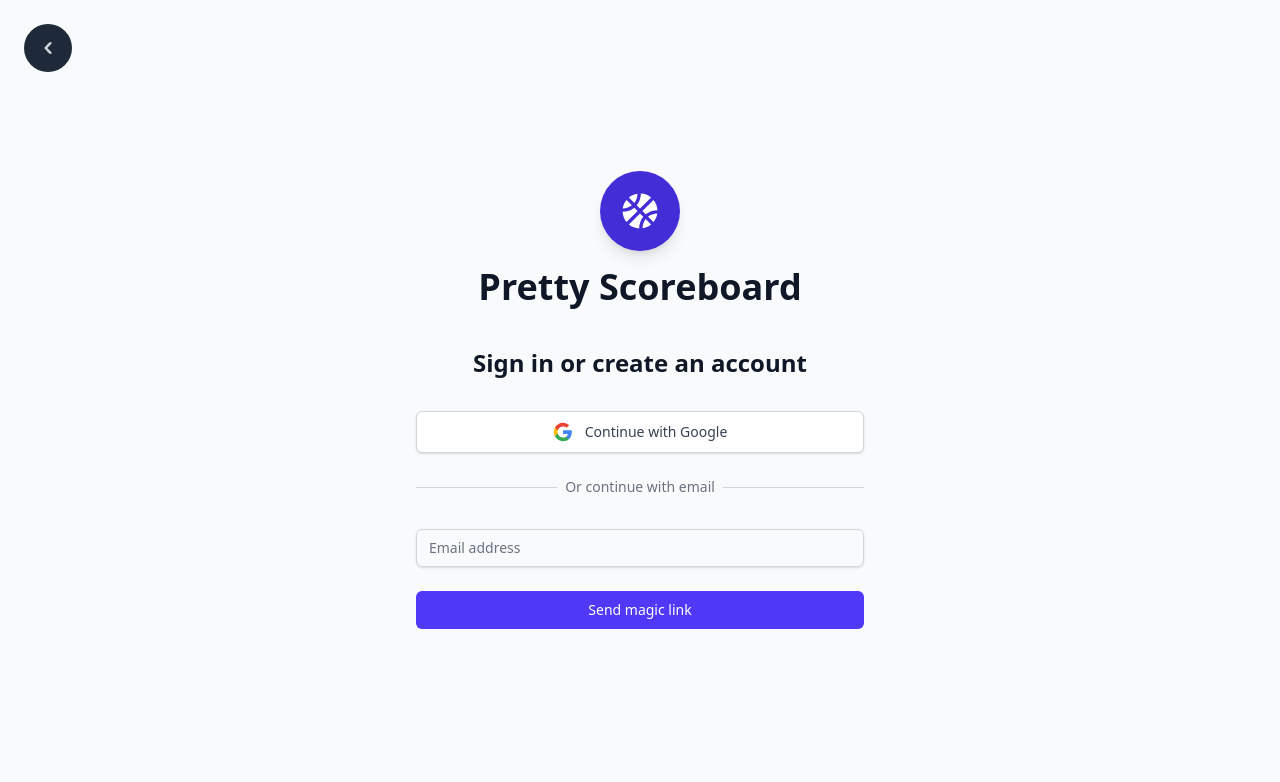
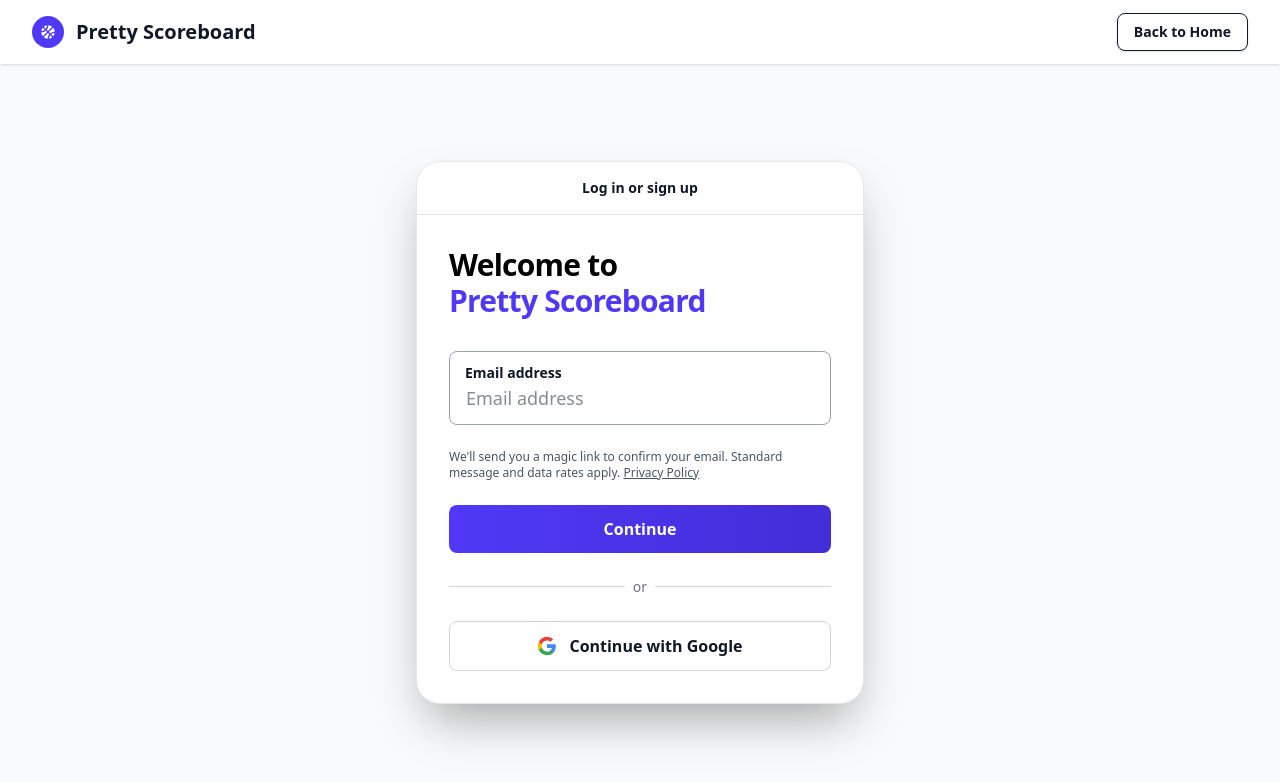
Before and after one commit to jasonchanhk/scoreboard, a React (Vite) app in the folder web/: page /auth in a window 1280 px wide. Shown: the top 782 px of the page. Built offline with nearby package versions, Linux system fonts and the light colour scheme; no server answers.

Commit message:
revert input styling & style auth page

```diff
--- a/web/src/components/LoginForm.tsx
+++ b/web/src/components/LoginForm.tsx
@@ -1,7 +1,8 @@
 import React, { useState, useCallback } from 'react'
 import { useAuth } from '../contexts/AuthContext'
-import { AuthPageLayout, AppLogo, AuthDivider } from './auth'
+import { AuthPageLayout, AppLogo } from './auth'
 import { GoogleSignInButton } from './button'
+import { TextInput } from './input/TextInput'
 import { Toast } from './Toast'
 import { useToast } from '../hooks/useToast'
 import { useGoogleSignIn } from '../hooks/useGoogleSignIn'
@@ -122,59 +123,71 @@ export const LoginForm: React.FC = () => {
         isVisible={toast.isVisible}
         onClose={hideToast}
       />
-      <div>
-        <AppLogo />
-        <h2 className="mt-6 text-center text-2xl font-semibold text-gray-900">
-          Sign in or create an account
+      <div className="bg-white rounded-3xl shadow-3xl w-full max-w-md border border-gray-200">
+      <p className="text-sm font-semibold text-gray-900 text-center border-b border-gray-200 py-4">
+            Log in or sign up
+          </p>
+        <div className="p-8">
+        <div className="mb-8 -mx-8 px-8">
+
+          <h2 className="text-3xl font-bold tracking-tight text-grey-900">
+            Welcome to
+            <br />
+            <span className="text-indigo-600">Pretty Scoreboard</span>
           </h2>
         </div>
-      <div className="mt-8 space-y-6">
-        <GoogleSignInButton onClick={handleGoogleSignIn} disabled={loading} />
-        <AuthDivider />
-      </div>
+
         <form className="space-y-6" onSubmit={handleSubmit}>
-        <div className="rounded-md shadow-sm">
-          <div>
-            <label htmlFor="email" className="sr-only">
-              Email address
-            </label>
-            <input
-              id="email"
-              name="email"
+          <TextInput
+            label="Email address"
             type="email"
-              autoComplete="email"
-              required
-              className={`appearance-none relative block w-full px-3 py-2 border ${
-                emailError ? 'border-red-300' : 'border-gray-300'
-              } placeholder-gray-500 text-gray-900 rounded-md focus:outline-none focus:ring-indigo-500 focus:border-indigo-500 focus:z-10 sm:text-sm`}
-              placeholder="Email address"
             value={email}
-              onChange={(e) => {
-                setEmail(e.target.value)
+            onChange={(value) => {
+              setEmail(value)
               // Clear error state when user starts typing
               if (emailError) {
-                  const trimmed = e.target.value.trim()
+                const trimmed = value.trim()
                 if (trimmed && isValidEmailFormat(trimmed) && !hasPlusAddressing(trimmed)) {
                   setEmailError(false)
                 }
               }
             }}
             onBlur={handleEmailBlur}
+            placeholder="Email address"
+            required
+            id="email"
+            autoComplete="email"
             disabled={loading}
           />
+
+          <div className="text-xs text-gray-600">
+            We'll send you a magic link to confirm your email. Standard message and data rates apply.{' '}
+            <a href="/privacy" className="underline hover:text-gray-900">
+              Privacy Policy
+            </a>
+          </div>
+
+          <button
+            type="submit"
+            disabled={loading}
+            className="w-full py-3 px-4 bg-gradient-to-r from-indigo-600 to-indigo-700 text-white font-semibold rounded-lg hover:from-indigo-700 hover:to-indigo-800 focus:outline-none focus:ring-2 focus:ring-offset-2 focus:ring-indigo-500 disabled:opacity-50 disabled:cursor-not-allowed transition-all text-base cursor-pointer"
+          >
+            {loading ? 'Sending magic link...' : 'Continue'}
+          </button>
+        </form>
+
+        <div className="relative my-6">
+          <div className="absolute inset-0 flex items-center">
+            <div className="w-full border-t border-gray-300"></div>
+          </div>
+          <div className="relative flex justify-center text-sm">
+            <span className="px-2 bg-white text-gray-500">or</span>
           </div>
         </div>
 
-        <div>
-          <button
-            type="submit"
-            disabled={loading}
-            className="group relative w-full flex justify-center py-2 px-4 cursor-pointer border border-transparent text-sm font-medium rounded-md text-white bg-indigo-600 hover:bg-indigo-700 focus:outline-none focus:ring-2 focus:ring-offset-2 focus:ring-indigo-500 disabled:opacity-50"
-          >
-            {loading ? 'Sending magic link...' : 'Send magic link'}
-          </button>
+        <GoogleSignInButton onClick={handleGoogleSignIn} disabled={loading} />
       </div>
-      </form>
+      </div>
     </AuthPageLayout>
   )
 }
--- a/web/src/components/auth/AuthPageLayout.tsx
+++ b/web/src/components/auth/AuthPageLayout.tsx
@@ -1,24 +1,41 @@
 import React from 'react'
-import { Link } from 'react-router-dom'
-import { HiChevronLeft } from 'react-icons/hi'
+import { AppNav } from '../AppNav'
+import { UserMenu } from '../UserMenu'
+import { Button } from '../button'
+import { useAuth } from '../../contexts/AuthContext'
 
 interface AuthPageLayoutProps {
   children: React.ReactNode
 }
 
 export const AuthPageLayout: React.FC<AuthPageLayoutProps> = ({ children }) => {
+  const { user } = useAuth()
+
   return (
-    <div className="relative min-h-screen flex items-center justify-center bg-gray-50 py-12 px-4 sm:px-6 lg:px-8">
-      <Link
-        to="/"
-        className="absolute top-6 left-6 z-10 text-gray-300 hover:text-white transition-colors text-2xl font-bold bg-gray-800 hover:bg-gray-700 rounded-full w-12 h-12 flex items-center justify-center cursor-pointer"
-        aria-label="Back to Landing"
-      >
-        <HiChevronLeft className="text-2xl" />
-      </Link>
-      <div className="max-w-md w-full space-y-8">
-        {children}
-      </div>
+    <div className="min-h-screen bg-gray-50 flex flex-col">
+      <AppNav
+        rightContent={
+          user ? (
+            <UserMenu />
+          ) : (
+            <div className="flex items-center gap-6">
+
+              <Button
+                variant="outline"
+                size="sm"
+                to="/"
+              >
+                Back to Home
+              </Button>
+            </div>
+          )
+        }
+      />
+      <main className="flex-1 flex items-center justify-center py-12 px-4 sm:px-6 lg:px-8">
+        <div className="max-w-md w-full space-y-8">
+          {children}
+        </div>
+      </main>
     </div>
   )
 }
--- a/web/src/components/button/Button.tsx
+++ b/web/src/components/button/Button.tsx
@@ -22,7 +22,7 @@ export const Button: React.FC<ButtonProps> = ({
   className = '',
   to
 }) => {
-  const baseClasses = 'inline-flex items-center justify-center rounded-2xl font-semibold shadow-sm transition focus:outline-none focus:ring-2 focus:ring-offset-2 cursor-pointer'
+  const baseClasses = 'inline-flex items-center justify-center rounded-lg font-semibold shadow-sm transition focus:outline-none focus:ring-2 focus:ring-offset-2 cursor-pointer'
 
   const variantClasses = {
     primary: 'bg-indigo-600 text-white hover:bg-indigo-700 focus:ring-indigo-500',
--- a/web/src/components/button/GoogleSignInButton.tsx
+++ b/web/src/components/button/GoogleSignInButton.tsx
@@ -11,7 +11,7 @@ export const GoogleSignInButton: React.FC<GoogleSignInButtonProps> = ({ onClick,
       type="button"
       onClick={onClick}
       disabled={disabled}
-      className="w-full flex items-center justify-center gap-3 py-2.5 px-4 border cursor-pointer border-gray-300 rounded-md shadow-sm bg-white text-sm font-medium text-gray-700 hover:bg-gray-50 focus:outline-none focus:ring-2 focus:ring-offset-2 focus:ring-indigo-500 disabled:opacity-50 transition-colors"
+      className="w-full flex items-center justify-center gap-3 py-3 px-4 border border-gray-300 rounded-lg bg-white text-base font-semibold text-gray-900 hover:bg-gray-50 focus:outline-none focus:ring-2 focus:ring-offset-2 focus:ring-indigo-500 disabled:opacity-50 disabled:cursor-not-allowed transition-colors cursor-pointer"
     >
       <svg className="w-5 h-5" viewBox="0 0 24 24">
         <path
--- a/web/src/components/input/DurationInput.tsx
+++ b/web/src/components/input/DurationInput.tsx
@@ -106,7 +106,7 @@ export const DurationInput: React.FC<DurationInputProps> = ({
             max={max}
             required={required}
             disabled={disabled}
-            className={`block w-full rounded-2xl border border-gray-400 bg-white px-4 pt-8 pb-3 pr-24 text-transparent focus:border-gray-900 focus:ring-2 focus:ring-gray-900 focus:ring-offset-0 focus:outline-none sm:text-lg transition-all ${
+            className={`block w-full rounded-lg border border-gray-400 bg-white px-4 pt-8 pb-3 pr-24 text-transparent focus:border-gray-900 focus:ring-2 focus:ring-gray-900 focus:ring-offset-0 focus:outline-none sm:text-lg transition-all ${
               disabled
                 ? 'bg-gray-100 cursor-not-allowed'
                 : ''
--- a/web/src/components/input/TextInput.tsx
+++ b/web/src/components/input/TextInput.tsx
@@ -10,6 +10,9 @@ interface TextInputProps {
   className?: string
   type?: 'text' | 'email' | 'password' | 'tel' | 'url'
   rightComponent?: React.ReactNode
+  onBlur?: () => void
+  disabled?: boolean
+  autoComplete?: string
 }
 
 export const TextInput: React.FC<TextInputProps> = ({
@@ -21,7 +24,10 @@ export const TextInput: React.FC<TextInputProps> = ({
   required = false,
   className = '',
   type = 'text',
-  rightComponent
+  rightComponent,
+  onBlur,
+  disabled = false,
+  autoComplete
 }) => {
   const inputId = id || `text-input-${label.toLowerCase().replace(/\s+/g, '-')}`
 
@@ -41,11 +47,14 @@ export const TextInput: React.FC<TextInputProps> = ({
             id={inputId}
             value={value}
             onChange={(e) => onChange(e.target.value)}
+            onBlur={onBlur}
             placeholder={placeholder}
             required={required}
-            className={`block w-full rounded-2xl border border-gray-400 bg-white px-4 pt-8 pb-3 text-gray-900 focus:border-gray-900 focus:ring-2 focus:ring-gray-900 focus:ring-offset-0 focus:outline-none sm:text-lg transition-all ${
+            disabled={disabled}
+            autoComplete={autoComplete}
+            className={`block w-full rounded-lg border border-gray-400 bg-white px-4 pt-8 pb-3 text-gray-900 focus:border-gray-900 focus:ring-2 focus:ring-gray-900 focus:ring-offset-0 focus:outline-none sm:text-lg transition-all ${
               rightComponent ? 'pr-12' : ''
-            }`}
+            } ${disabled ? 'bg-gray-100 cursor-not-allowed' : ''}`}
           />
           {rightComponent && (
             <>
```
Lines whose indentation alone changed are shown as unchanged.
